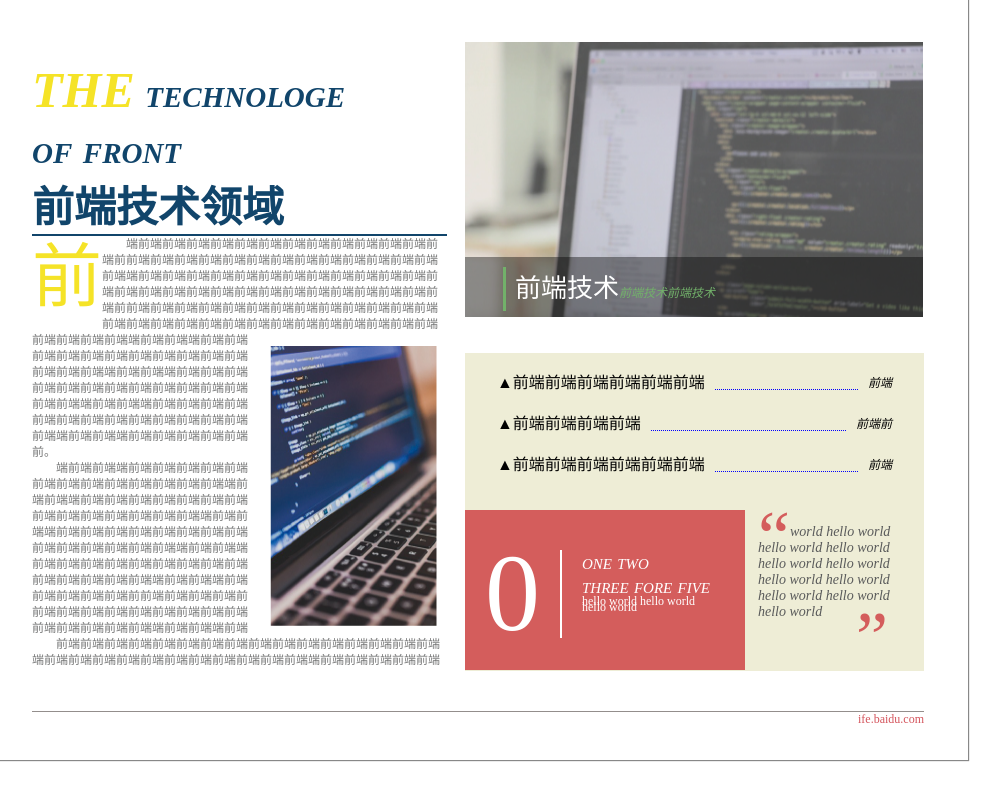
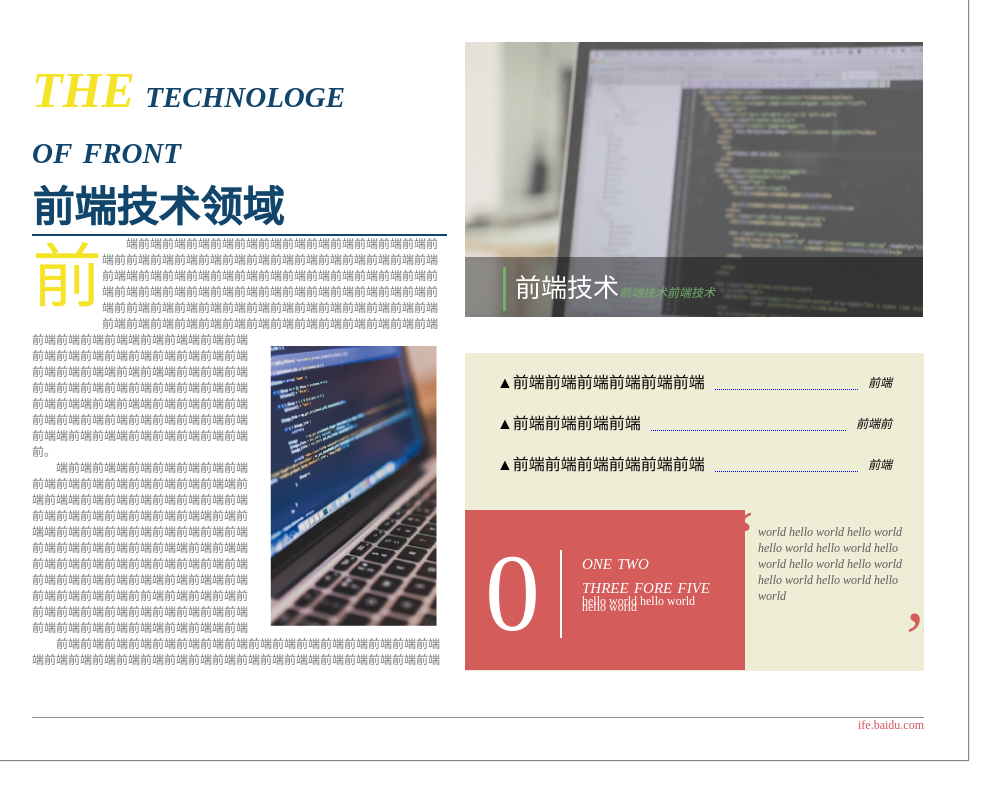
Before and after one commit to MadratJerry/ife, a website: page XiaoWei/Task6/index.html in a window 1280 px wide. Shown: the part 726-1526 px from the top of the page, without its empty margins (112-1113 px from the left). Drawn offline with Linux system fonts and the light colour scheme.

Commit message:
Update XiaoWei/Task6

```diff
--- a/XiaoWei/Task6/style.css
+++ b/XiaoWei/Task6/style.css
@@ -25,6 +25,11 @@ header {
 header table {
     vertical-align: bottom;
     width: 100%;
+}
+
+main {
+    min-height: 100%;
+    margin-bottom: -50px;
 }
 
 #head-time {
@@ -71,13 +76,14 @@ header table {
 }
 
 .font-style2 {
-    font: 12px/10px KaiTi;
+    font: 12px/10px SimSun;
     color: #676767;
 }
 
 .font-style3 {
     font: 116px "Microsoft YaHei";
     font-style: italic;
+    margin-left: -12px;
     color: #75b86b;
 }
 
@@ -383,7 +389,7 @@ header table {
 }
 
 #hello p {
-    font: 14px SimHei;
+    font: 12px SimHei;
     font-style: italic;
     line-height: 16px;
     color: #5a5b5b;
@@ -393,20 +399,23 @@ header table {
 #hello span:first-of-type {
     float: left;
     shape-outside: inset(0px 0px 40px 0px);
+    margin-left: -36px;
 }
 
 #hello span:last-of-type {
     float: right;
     margin-top: 100px;
-    margin-right: 20px;
+    margin-right: -30px;
     shape-outside: inset(200px 0px 40px 0px);
 }
 
 footer {
-    width: 892px;
+    /*width: 892px;
     position: relative;
+    margin-top: 32px;*/
     border-top: 1px solid #938e8c;
-    margin-top: 32px;
+    margin-top: -140px;
+    height: 40px;
 }
 
 footer p {
```
